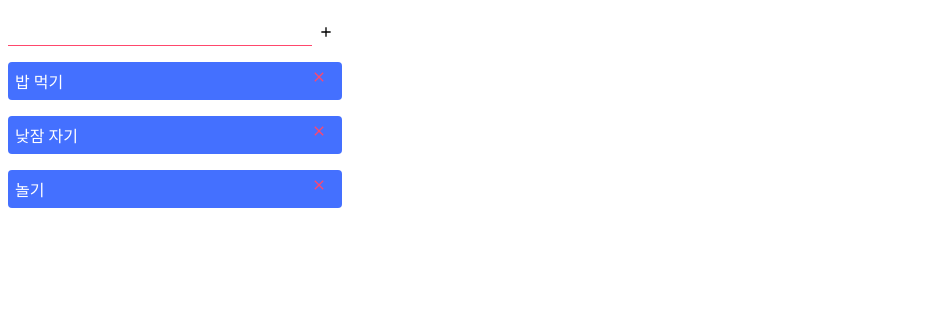
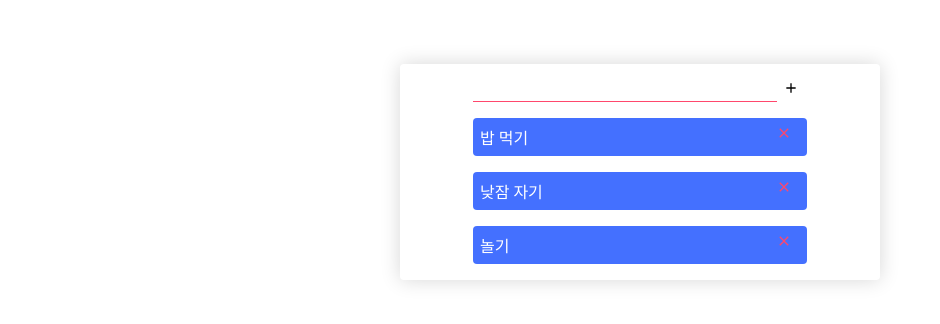
Before and after one commit to min-minnn/TS-TodoList, a React (Create React App) app: page / in a window 1280 px wide. Shown: the top 324 px of the page, without its empty margins (0-940 px from the left). Built offline with nearby package versions, Linux system fonts and the light colour scheme.

Commit message:
Add style

```diff
--- a/src/App.tsx
+++ b/src/App.tsx
@@ -1,21 +1,25 @@
 import React from 'react';
 import TodoList from './components/TodoList';
+import styled from 'styled-components';
+
+const Background = styled.div`
+  width: 30rem;
+  border-radius: 0.25rem;
+  display: flex;
+  justify-content: center;
+  align-items: center;
+  margin: auto;
+  margin-top: 4rem;
+  box-shadow: 0rem 0rem 1.25rem #d7d7d7;
+  font-family: 'Roboto';
+  font-size: 1rem;
+`
 
 const App: React.FC = () => {
-  /*const onCreate = (text: string): void => {
-    const todo = {
-      id: todos.length ? todos[todos.length - 1].id + 1 : 1,
-      text,
-      done: false,
-    };
-
-    setTodos(todos => todos.concat(todo));
-  };*/
-
   return (
-    <>
+    <Background>
       <TodoList />
-    </>
+    </Background>
   );
 }
 
```
